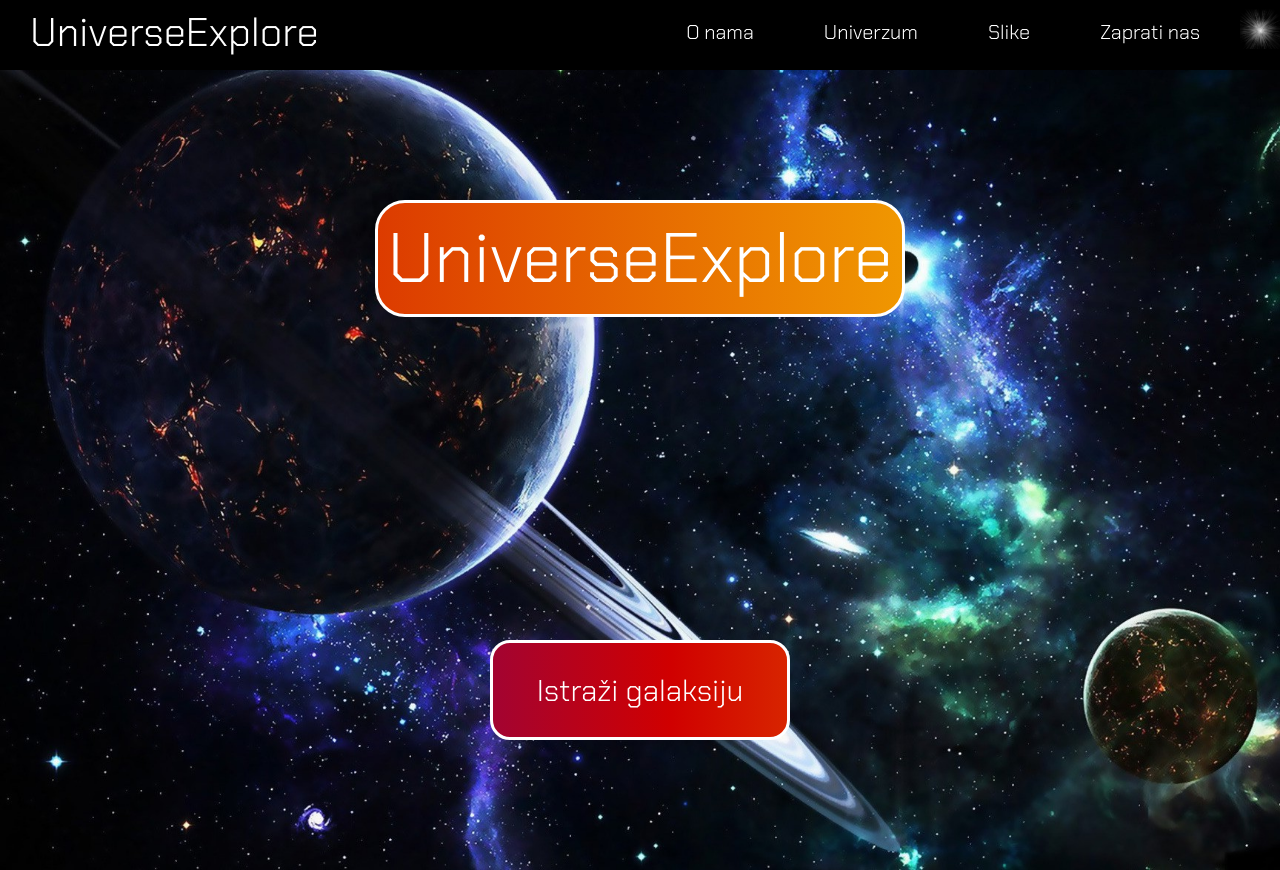
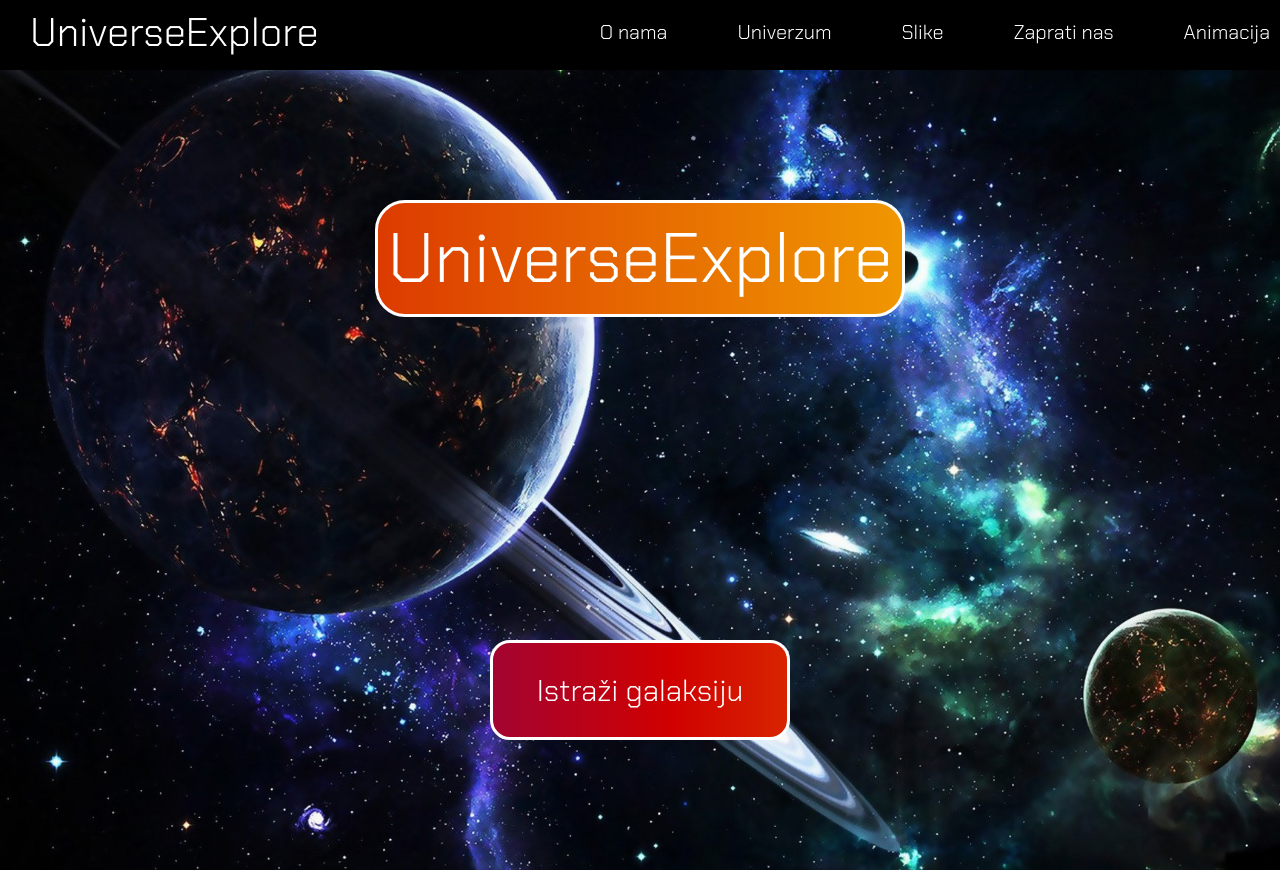
Before and after one commit to Sanjin22/Universe_Explore, a plain HTML site: page index.html in a window 1280 px wide. Shown: the top 870 px of the page. Drawn offline with Linux system fonts and the light colour scheme.

Commit message:
Making changes in the navigation bar

```diff
--- a/index.html
+++ b/index.html
@@ -26,12 +26,7 @@
           <a href="#Univerzum">Univerzum</a>
           <a href="#zavrsniDio">Slike</a>
           <a href="#footer">Zaprati nas</a>
-          <div id="darkButton">
-            <div id="noc"><img id="slikica" src="./sunce.png" alt="" /></div>
-            <button id="mjesec">
-              <a href="./Projekat svemir/index.html">🌍</a>
-            </button>
-          </div>
+          <a href="./Projekat svemir/index.html">Animacija</a>
         </div>
       </header>
       <div id="slajder"></div>
```
